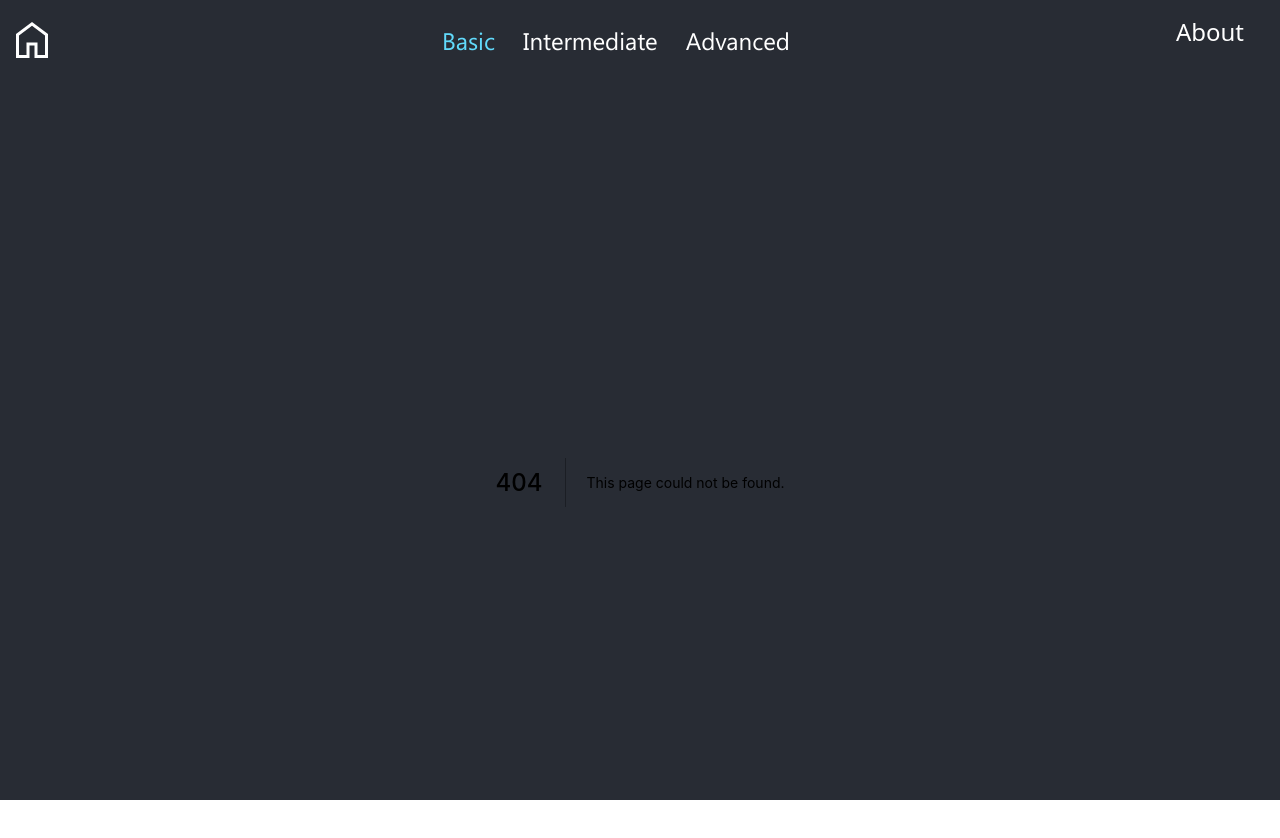
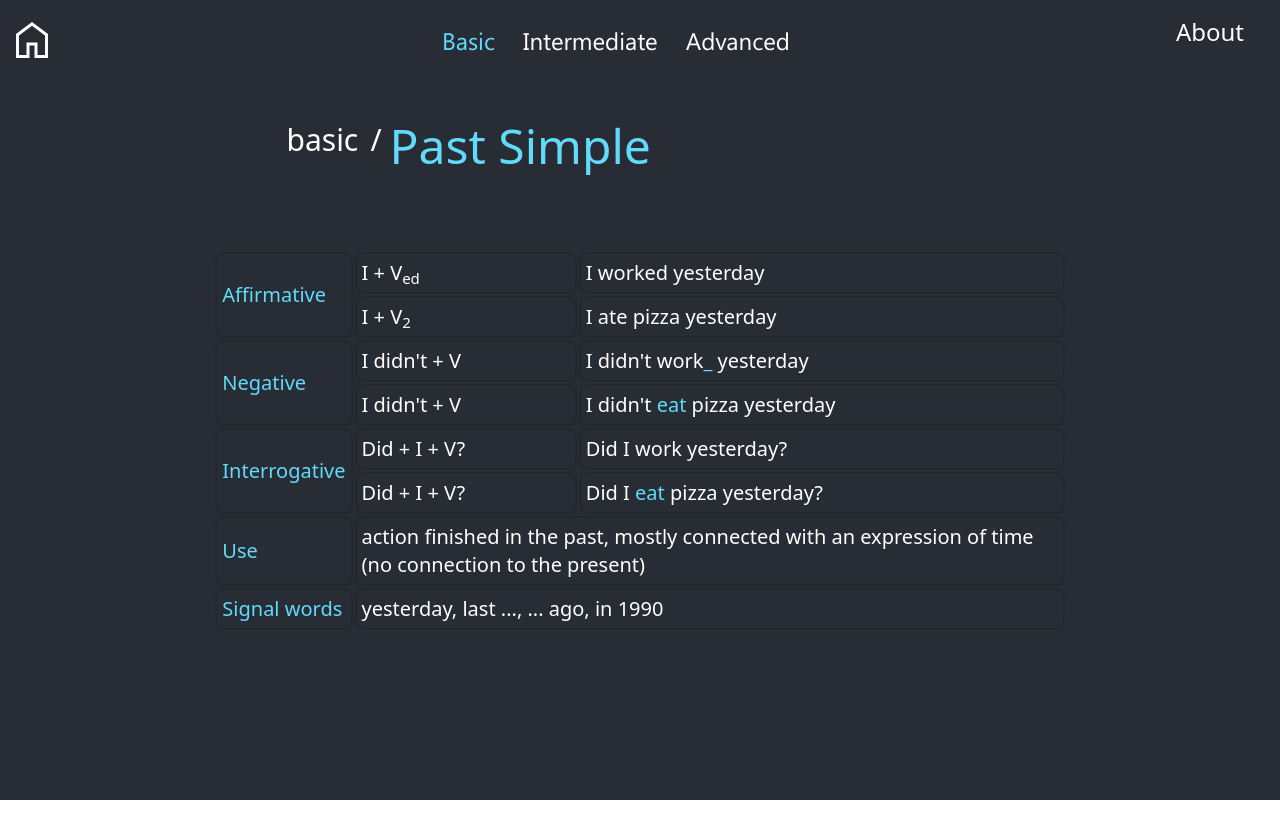
Before and after one commit to PopovDS617/eng-gram, a Next.js app: page /basic/tenses/past-simple in a window 1280 px wide. Before the commit this address had no page. Shown: the top 838 px of the page. After the commit the page ends 800 px from the top, so only its background shows below. Built offline with nearby package versions, Linux system fonts and the light colour scheme.

Commit message:
Create past-simple.tsx

```diff
--- /dev/null
+++ b/src/pages/basic/tenses/past-simple.tsx
@@ -0,0 +1,74 @@
+import React from 'react';
+import ArticleContainer from '../../../components/article/ArticleContainer';
+import ArticleNavigation from '../../../components/article/ArticleNavigation';
+import TableContainer from '../../../components/article/TableContainer';
+import PageLayout from '../../../components/layouts/PageLayout';
+
+type Props = {};
+
+const PastSimplePage = (props: Props) => {
+  return (
+    <PageLayout>
+      <ArticleContainer>
+        <ArticleNavigation href="basic" title="Past Simple" />
+
+        <table className="text-xl mt-20 w-6/6 md:w-4/6 m-auto custom-table  ">
+          <tr>
+            <td rowSpan={2} className="text-customBlue  ">
+              Affirmative
+            </td>
+            <td>I + V<sub>ed</sub></td>
+            <td>I worked yesterday</td>
+          </tr>
+          <tr>
+            <td>I + V<sub>2</sub></td>
+            <td>
+              I ate pizza yesterday
+            </td>
+          </tr>
+          <tr>
+            <td rowSpan={2} className="text-customBlue">
+              Negative
+            </td>
+            <td>I didn't + V</td>
+            <td>I didn't work<span className="text-customBlue">_</span> yesterday</td>
+          </tr>
+          <tr>
+            <td>I didn't + V</td>
+            <td>
+              I didn't <span className="text-customBlue">eat</span> pizza yesterday
+            </td>
+          </tr>
+          <tr>
+            <td rowSpan={2} className="text-customBlue">
+              Interrogative
+            </td>
+            <td>Did + I + V?</td>
+            <td>Did I work yesterday?</td>
+          </tr>
+          <tr>
+            <td>Did + I + V?</td>
+            <td>
+              Did I <span className="text-customBlue">eat</span> pizza yesterday?
+            </td>
+          </tr>
+
+          <tr>
+            <td className="text-customBlue">Use</td>
+            <td colSpan={2}>
+              action finished in the past, mostly connected with an expression of time (no connection to the present)
+            </td>
+          </tr>
+          <tr>
+            <td className="text-customBlue">Signal words</td>
+            <td colSpan={2}>
+            yesterday, last ..., ... ago, in 1990
+            </td>
+          </tr>
+        </table>
+      </ArticleContainer>
+    </PageLayout>
+  );
+};
+
+export default PastSimplePage;
```
